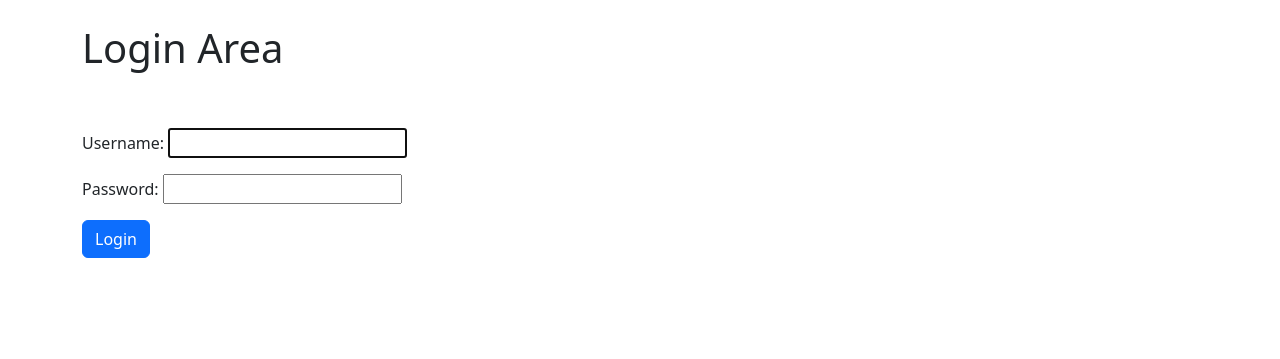
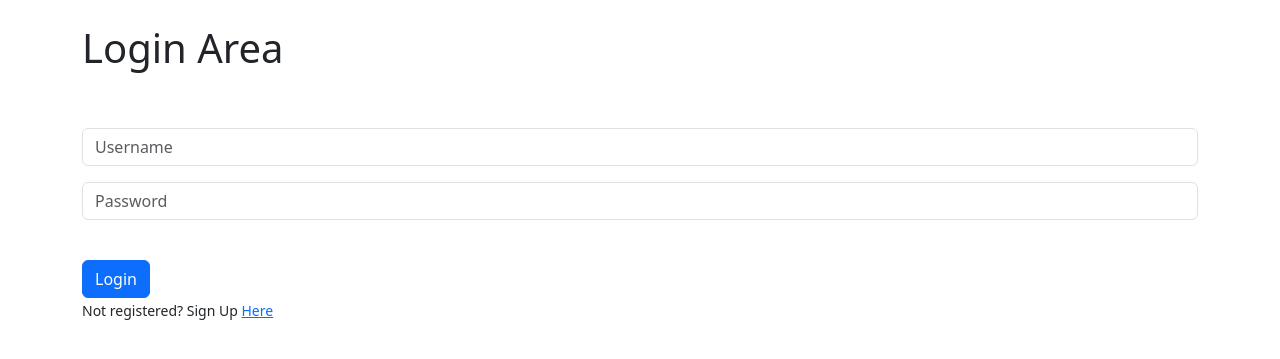
Before and after one commit to Aaron080913/Travel_Blog, a Django app: page /member_area/login/ in a window 1280 px wide. Shown: the part 56-415 px from the top of the page. Run offline with Django 4.2, Linux system fonts and the light colour scheme.

Commit message:
files ready for readme

```diff
--- a/member_area/templates/registration/login.html
+++ b/member_area/templates/registration/login.html
@@ -9,8 +9,17 @@
 <div class="mb-3">
 <form method="POST">
     {% csrf_token %}
-    {{ form.as_p }}
+
+    <div class="mb-3">
+        <input type="text" class="form-control" name="username" placeholder="Username">
+    </div>
+    <div class="mb-3">
+        <input type="password" class="form-control" name="password" placeholder="Password">
+    </div>
+<br/>
     <button class="btn btn-primary">Login</button>
+    <br/>
+    <small>Not registered? Sign Up <a href="{% url 'register' %}"> Here </a></small>
 </form>
 </div>
 
--- a/member_area/templates/registration/register.html
+++ b/member_area/templates/registration/register.html
@@ -5,6 +5,7 @@
 
 
 <h1>Register Area</h1>
+<small>If You Have already registered, Please Log in <a href="{% url 'login' %}"> Here</a></small>
 <br/><br/>
 <div class="mb-3">
 <form method="POST">
```
Also changed, not shown: db.sqlite3.
